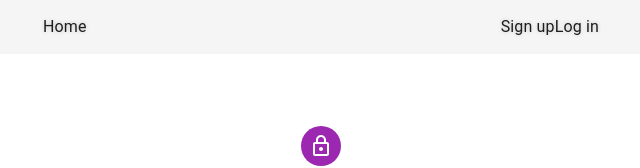
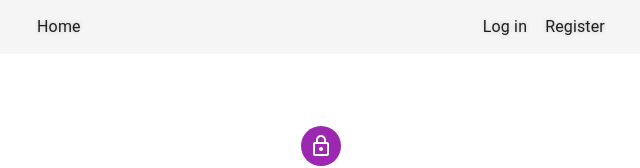
Before and after one commit to vladyslavJs/goit-react-hw-08, a React (Vite) app: page /login in a window 1280 px wide. Shown: the top 168 px of the page, without its empty margins (319-959 px from the left). Built offline with nearby package versions, Linux system fonts and the light colour scheme.

Commit message:
update-AuthNav

```diff
--- a/src/components/AuthNav/AuthNav.jsx
+++ b/src/components/AuthNav/AuthNav.jsx
@@ -1,11 +1,11 @@
-import c from './AuthNav.module.css';
+import css from './AuthNav.module.css';
 import CustomLink from '../CustomNavLink/CustomNavLink';
 
 const AuthNav = () => {
   return (
-    <div className={c.nav}>
-      <CustomLink to="/register">Sign up</CustomLink>
+    <div className={css.nav}>
       <CustomLink to="/login">Log in</CustomLink>
+      <CustomLink to="/register">Register</CustomLink>
     </div>
   );
 };
--- a/src/components/AuthNav/AuthNav.module.css
+++ b/src/components/AuthNav/AuthNav.module.css
@@ -0,0 +1,4 @@
+.nav {
+    display: flex;
+    gap: 18px;
+}
```
